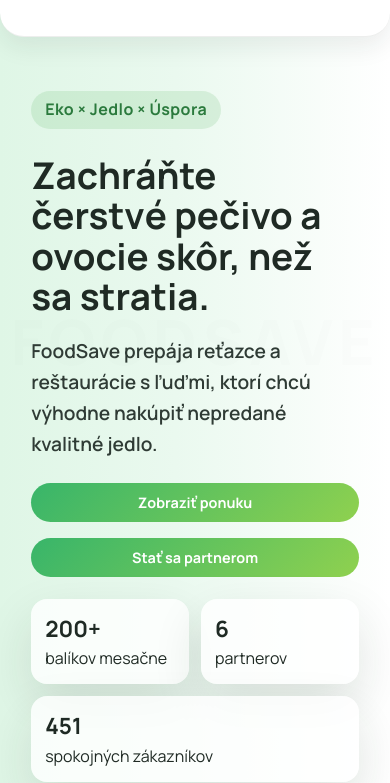
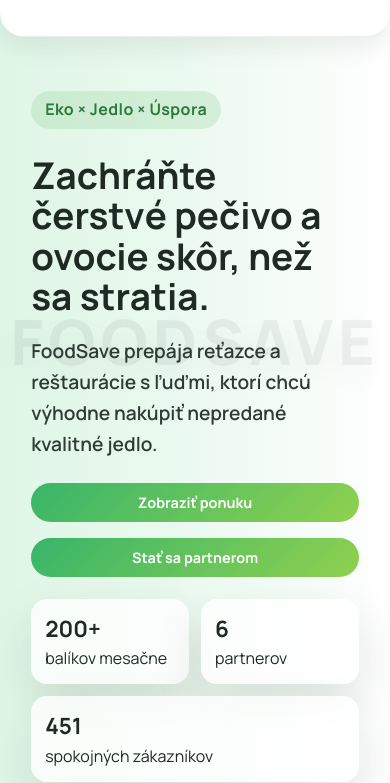
Before and after one commit to stankopankoo/FoodSave, a website: page public/index.html in a window 390 px wide. Shown: the part 80-863 px from the top of the page. Drawn offline with Linux system fonts and the light colour scheme.

Commit message:
Boost mobile background text visibility

```diff
--- a/public/style.css
+++ b/public/style.css
@@ -2091,7 +2091,9 @@ html {
   body::before {
     font-size: clamp(3rem, 16vw, 9rem);
     mix-blend-mode: normal;
-    opacity: 0.08;
+    opacity: 0.26;
+    color: rgba(31, 42, 36, 0.24);
+    text-shadow: 0 12px 28px rgba(31, 42, 36, 0.2);
     transform: translateZ(0);
     will-change: transform;
   }
```
